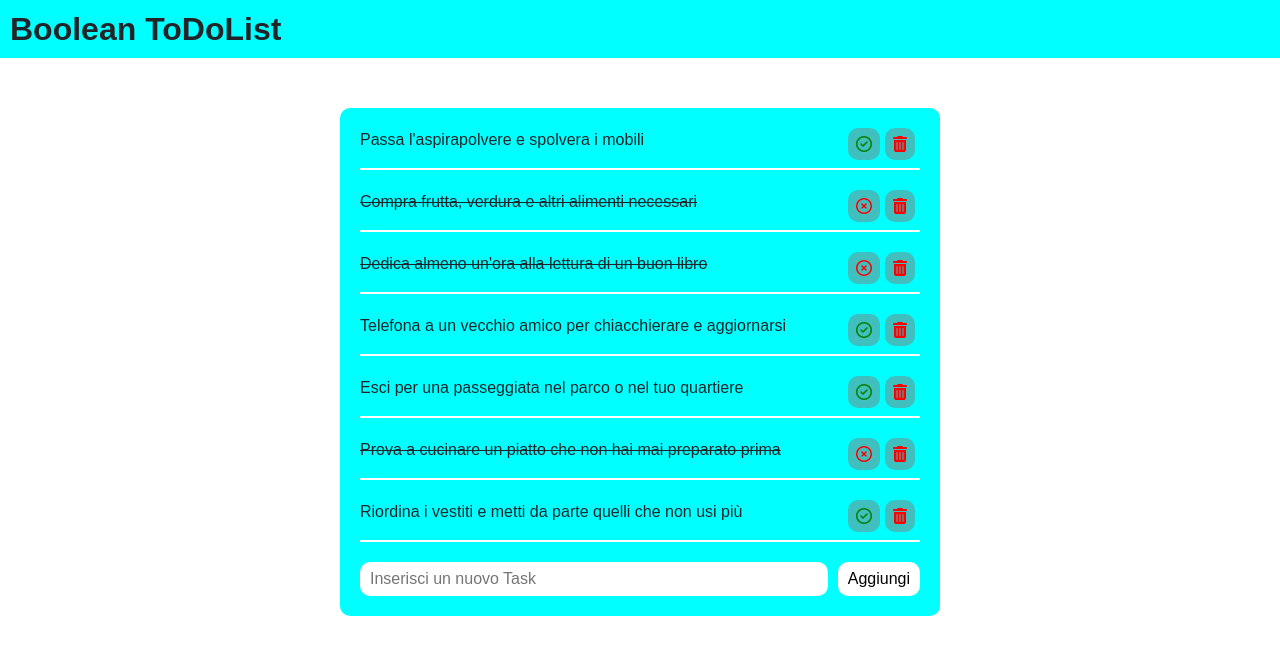
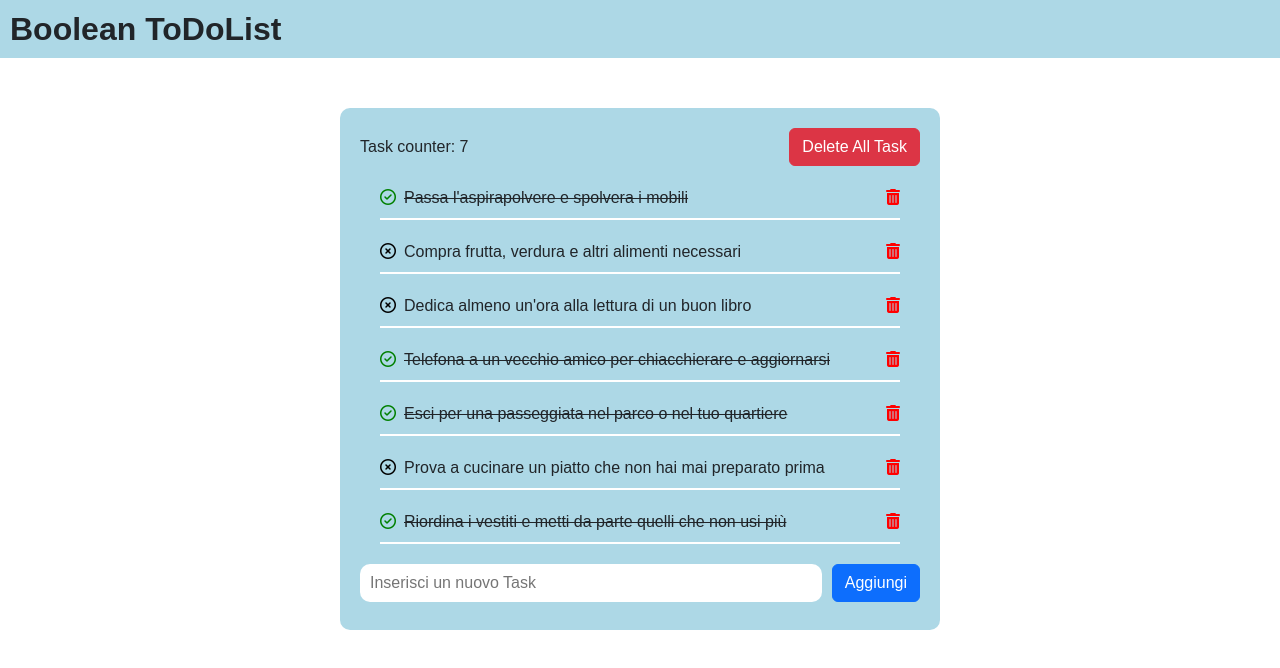
Before and after one commit to B0G0N1/vue-todolist, a plain HTML site: page index.html in a window 1280 px wide. Drawn offline with nearby package versions, Linux system fonts and the light colour scheme.

Commit message:
[FEAT] Finish Project

```diff
--- a/css/style.css
+++ b/css/style.css
@@ -1,22 +1,18 @@
-/* RESET */
+/* GENERAL */
 * {
     margin: 0;
     padding: 0;
     box-sizing: border-box;
 }
 
-
-/* General */
 body {
     font-family: Arial, Helvetica, sans-serif;
 }
 
 
-/* Header */
+/* HEADER */
 header {
-    display: flex;
-    align-items: center;
-    background-color: aqua;
+    background-color: lightblue;
     padding: 10px;
 }
 
@@ -26,20 +22,18 @@ h2 {
 }
 
 
-/* TASK List */
+/* TASK LIST */
 .todo-list {
     margin: 50px auto;
     max-width: 600px;
     padding: 20px;
     border-radius: 10px;
-    background-color: aqua;
+    background-color: lightblue
 }
 
 .todo-list li {
     border-bottom: 2px solid white;
-    margin-bottom: 20px;
-    display: flex;
-    justify-content: space-between;
+    margin: 20px;
 }
 
 .icons i {
@@ -47,7 +41,7 @@ h2 {
 }
 
 
-/* Input TASK */
+/* INPUT TASK */
 .input-task {
     display: flex;
 }
@@ -60,21 +54,19 @@ h2 {
     margin-right: 10px;
 }
 
-.input-task button {
-    padding: 5px 10px;
-    border: none;
-    border-radius: 10px;
-    background-color: white;
+
+/* STYLE */
+p {
+    cursor: pointer;
+    margin-bottom: 0px;
+}
+
+.strikethrough {
+    text-decoration: line-through;
 }
 
 
-i {
-    padding: 8px 8px;
-    border-radius: 10px;
-    background-color: rgba(128, 128, 128, 0.5);
-}
-
-
+/* COLOR */
 .red {
     color: red;
 }
@@ -83,6 +75,6 @@ i {
     color: green;
 }
 
-.strikethrough {
-    text-decoration: line-through;
+.black {
+    color: black;
 }
--- a/index.html
+++ b/index.html
@@ -9,7 +9,7 @@
     <title>Vue To Do List</title>
 </head>
 <body>
-    <header>
+    <header class="d-flex align-items-center">
         <h2>Boolean ToDoList</h2>
     </header>
     <main>
@@ -17,21 +17,29 @@
             <div class="row">
                 <div class="col-12">
                     <div class="todo-list">
+                        <div class="d-flex justify-content-between align-items-center mb-3">
+                            <p>Task counter: {{ this.todolist.length }}</p>
+                            <button class="btn btn-danger" @click="deleteAllTasks">Delete All Task</button>
+                        </div>
                         <ul class="list-unstyled">
-                            <li v-for="(item, index) in todolist" :key="index">
-                                <div class="content text">
-                                    <p :class="{ strikethrough: !item.done }">{{ item.text }}</p>
+                            <li class="d-flex justify-content-between" v-for="(item, index) in todolist" :key="index">
+                                <div class="d-flex">
+                                    <div class="me-2 mb-2">
+                                        <i v-if="item.done"  class="fa-regular fa-circle-check green"></i>
+                                        <i v-else class="fa-regular fa-circle-xmark black"></i>
+                                    </div>
+                                    <div>
+                                        <p @click="done(index)" :class="{ strikethrough: item.done }">{{ item.text }}</p>
+                                    </div>
                                 </div>
-                                <div class="content icons">
-                                    <i v-if="item.done" class="fa-regular fa-circle-check green"></i>
-                                    <i v-else class="fa-regular fa-circle-xmark red"></i>
+                                <div>
                                     <i class="fa-solid fa-trash-can red" @click="removeTask(index)"></i>
                                 </div>
                             </li>
                         </ul>
-                        <div class="input-task">
+                        <div class="input-task mb-2">
                             <input v-model="task" type="text" placeholder="Inserisci un nuovo Task">
-                            <button @click="addTask">Aggiungi</button>
+                            <button class="btn btn-primary" @click="addTask">Aggiungi</button>
                         </div>
                     </div>
                 </div>
--- a/js/main.js
+++ b/js/main.js
@@ -45,6 +45,14 @@ createApp({
         },
         removeTask(index) {
             this.todolist.splice(index, 1);
+        },
+        deleteAllTasks() {
+            if (confirm("Sei sicuro di voler eliminare tutti i Task?")) {
+                this.todolist = [];
+            }
+        },
+        done(index) {
+            this.todolist[index].done = !this.todolist[index].done;
         }
     }
 }).mount('#app');
```
